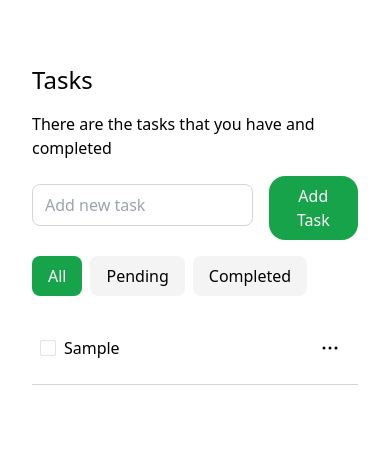
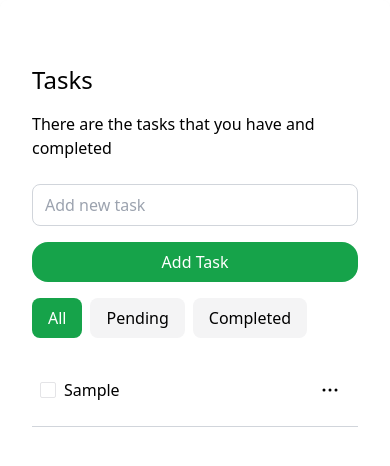
Before and after one commit to CelioJoaquimCumba/my-app---void, a Vue app in the folder tody/: page / in a window 390 px wide. Both pictures are taken after typing "Sample" into the empty fields and a click on the button "Add Task". Shown: the top 466 px of the page. Built offline with nearby package versions, Linux system fonts and the light colour scheme.

Commit message:
refactor: change responsive layout

```diff
--- a/tody/src/index.css
+++ b/tody/src/index.css
@@ -53,6 +53,7 @@
 
 ::-webkit-scrollbar {
   width: 0.25rem;
+  height: 0.25rem;
 }
 
 ::-webkit-scrollbar-track-piece {
@@ -67,7 +68,7 @@
 }
 
 ::-webkit-scrollbar-thumb:horizontal {
-  width: 1rem;
-  background-color: hsl(var(--secondary-foreground));
+  background-color: hsl(var(--primary));
+  height: 0.25rem;
   -webkit-border-radius: 1rem;
 }
--- a/tody/src/views/HomeView.vue
+++ b/tody/src/views/HomeView.vue
@@ -81,11 +81,11 @@
       class="flex w-full max-w-md py-16 px-8 flex-col justify-center items-start gap-4 rounded-lg bg-background shadow-sm sm:h-auto sm:border sm:border-200">
       <h1 class="text-2xl leading-8 font-medium">Tasks</h1>
       <span class="text-base leading-6 font-normal">There are the tasks that you have and completed</span>
-      <form class="flex self-stretch gap-4" @submit.prevent="handleSubmit">
+      <form class="flex flex-col sm:flex-row self-stretch gap-4" @submit.prevent="handleSubmit">
         <InputComponentVue placeholder="Add new task" v-model="taskInput"/>
         <ButtonComponent type="submit" >Add Task</ButtonComponent>
       </form>
-      <div class="flex self-stretch gap-2" v-if="tasks.length > 0">
+      <div class="flex self-stretch gap-2 overflow-x-auto" v-if="tasks.length > 0">
         <FilterItemComponentVue v-for="(filter, index) in filters" :key="index" :selected="filter.selected" :title="filter.title" :handleSelect="()=>handleFilter(index)"/>
 
       </div>
--- a/tody/src/views/LoginView.vue
+++ b/tody/src/views/LoginView.vue
@@ -9,7 +9,7 @@ const handleSubmit = () => {
 
 <template>
     <main class="w-full h-screen flex items-center justify-center">
-        <form class="flex w-full max-w-md py-16 px-12 flex-col justify-center items-start gap-4 rounded-sm bg-background shadow-sm  sm:h-auto sm:border sm:border-200 " @submit.prevent="handleSubmit">
+        <form class="flex w-full max-w-md py-16 px-12 flex-col justify-center items-start gap-4 rounded-sm bg-background sm:shadow-sm  sm:h-auto sm:border sm:border-200 " @submit.prevent="handleSubmit">
             <h1 class="text-2xl leading-8 font-medium">Login</h1>
             <span class=" text-base leading-6 font-normal">Insert your credentials to see your results</span>
             <InputComponent label="Email" placeholder="Insert your email"/>
--- a/tody/src/views/RegisterView.vue
+++ b/tody/src/views/RegisterView.vue
@@ -11,7 +11,7 @@ const handleSubmit = () => {
 <template>
     <main class="w-full h-screen flex items-center justify-center">
         <form
-            class="flex w-full max-w-md py-16 px-12 flex-col justify-center items-start gap-4 rounded-sm bg-white  shadow-sm  sm:h-auto sm:border sm:border-200" @submit.prevent="handleSubmit">
+            class="flex w-full max-w-md py-16 px-12 flex-col justify-center items-start gap-4 rounded-sm bg-white  sm:shadow-sm  sm:h-auto sm:border sm:border-200" @submit.prevent="handleSubmit">
             <h1 class="text-2xl leading-8 font-medium">Create an account</h1>
             <span class=" text-base leading-6 font-normal">Create an account to store your tasks</span>
             <InputComponent label="Email" placeholder="Insert your email" />
```
